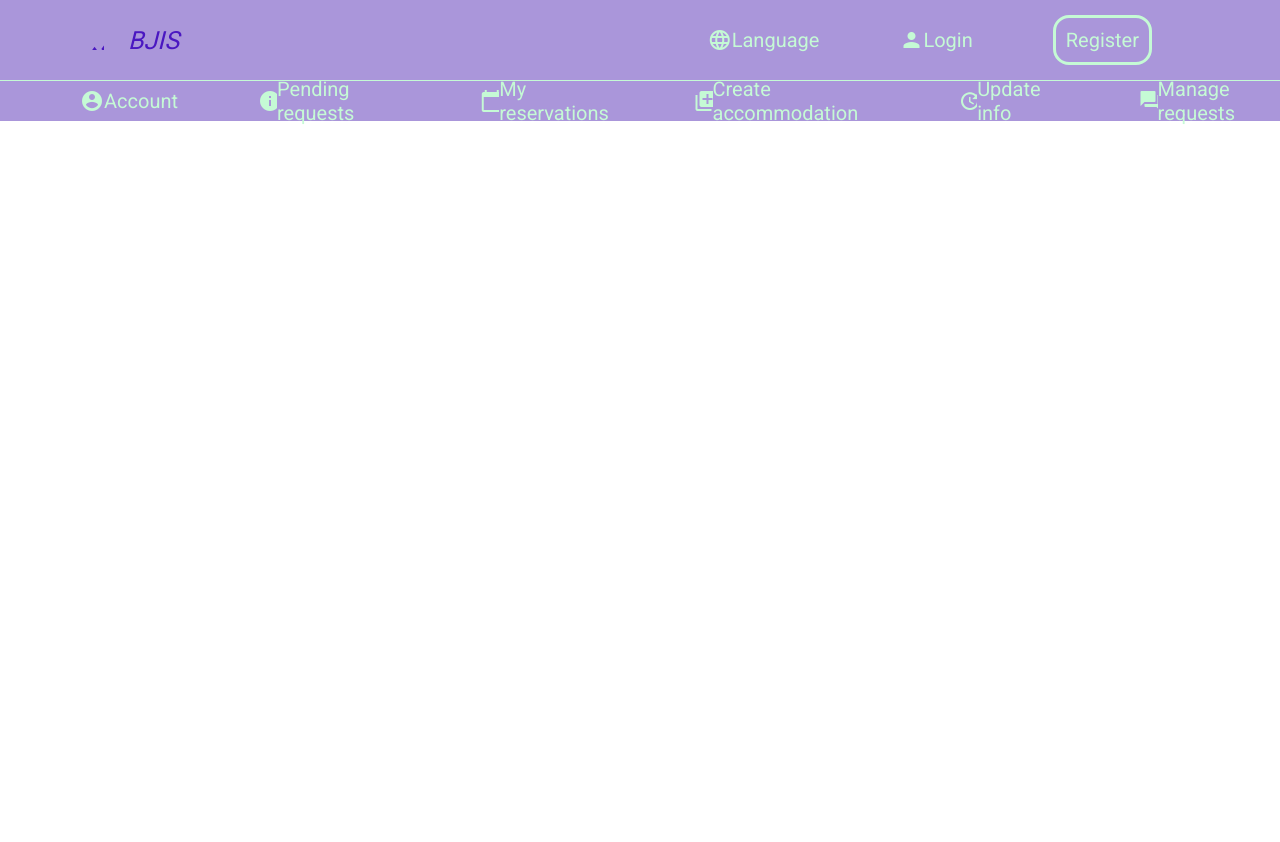
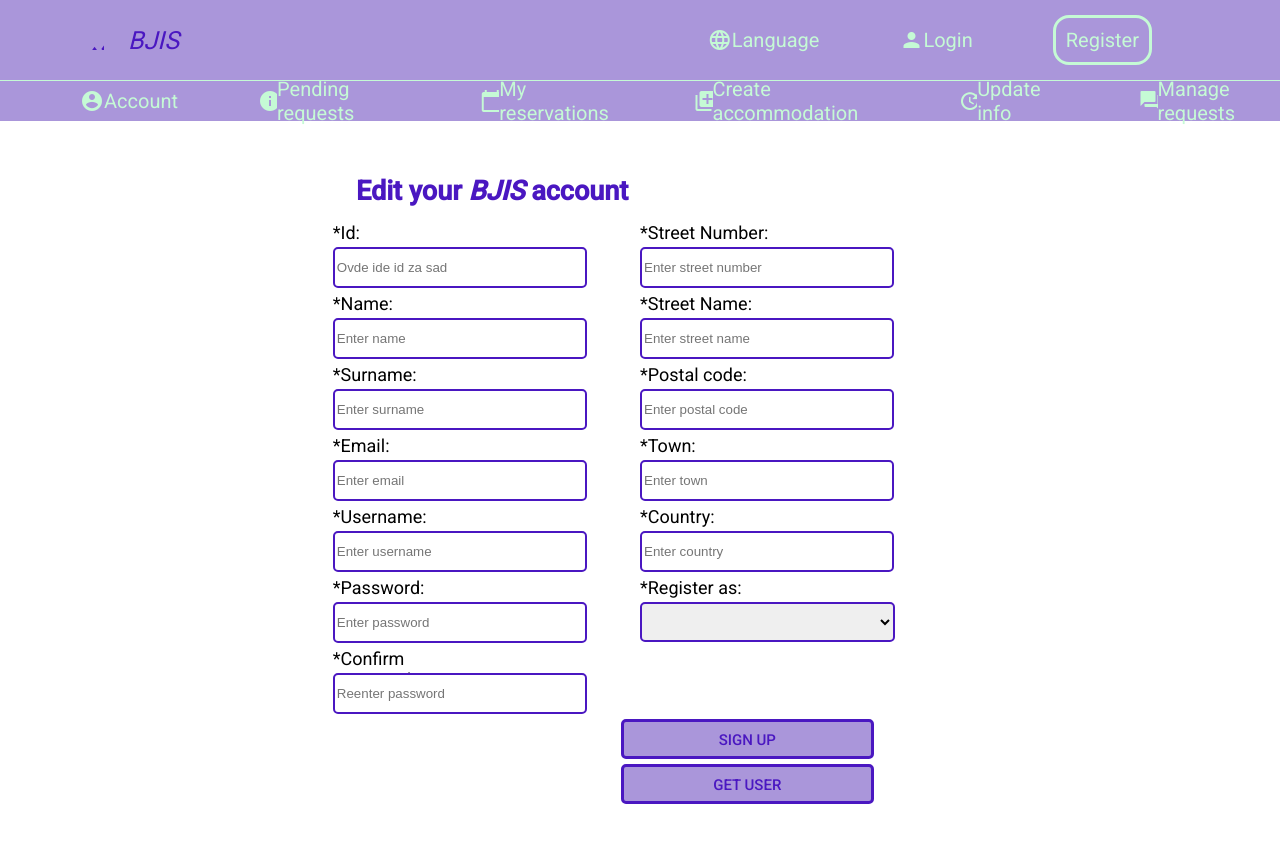
Before and after one commit to XWS-bjis/accommodation-front, an Angular app: page /edit in a window 1280 px wide. Before the commit this address led to /. Shown: the top 842 px of the page. Before the commit the page ends 800 px from the top, so only its background shows below. Built offline with nearby package versions, Linux system fonts and the light colour scheme.

Commit message:
Added edit user data

```diff
--- a/angular.json
+++ b/angular.json
@@ -99,5 +99,8 @@
         }
       }
     }
+  },
+  "cli": {
+    "analytics": false
   }
 }
--- a/src/app/app-routing.module.ts
+++ b/src/app/app-routing.module.ts
@@ -3,11 +3,13 @@ import { RouterModule, Routes } from '@angular/router';
 import { RegisterComponent } from './components/user/register/register.component';
 import { LoginComponent } from './components/user/login/login.component';
 import { CreateAccommodationComponent } from './components/accommodation/create-accommodation/create-accommodation.component';
+import { EditComponent } from './components/user/edit/edit/edit.component';
 
 const routes: Routes = [
   {path: 'register', component: RegisterComponent},
   {path: 'login', component: LoginComponent},
-  {path: 'create-accommodation', component : CreateAccommodationComponent}
+  {path: 'create-accommodation', component : CreateAccommodationComponent},
+  {path: 'edit', component : EditComponent}
 ];
 
 @NgModule({
--- /dev/null
+++ b/src/app/components/user/edit/edit/edit.component.css
@@ -0,0 +1,94 @@
+.register-container{
+    display: flex;
+    justify-content: center;
+    align-items: flex-start;
+    width: 100%;
+    height: 100%;
+    left: 0;
+    top: 0;
+}
+
+.text-container{
+    font-size: 18px;
+    display: flex;
+    justify-content: flex-start;
+    width: 100%;
+    height: 10%;
+    color: #4a17c1;
+  }
+
+.form-container{
+    width: 60%;
+    height: 80%;
+    margin-top: 2rem;
+    display: flex;
+    justify-content: center;
+    flex-direction: column;
+    align-items: flex-start;
+}
+
+.data-container{
+    font-size: 18px;
+    display: flex;
+    justify-content: center;
+    width: 100%;
+    height: 80%;
+    flex-direction: row;
+}
+
+.btn-container{
+    display: flex;
+    justify-content: center;
+    align-items: flex-end;
+    flex-direction: column;
+    width: 100%;
+    height: 10%;
+}
+
+.signup-btn{
+    width: 33%;
+    background-color: #AA96DA;
+    border-radius: 5px;
+    height: 40px;
+    color: #4a17c1;
+    margin-right: 150px;
+    font-size: 15px;
+    border: 3px solid  #4a17c1;
+}
+
+.signup-btn:hover{
+    cursor: pointer;
+    background-color: #C5FAD5;
+}
+
+.left-data-container, .right-data-container{
+    width: 40%;
+    display: flex;
+    flex-direction: column;
+    justify-content: flex-start;
+    align-items: flex-start;
+}
+
+.text-input{
+    width: 80%;
+    height: 35px;
+    border: 2px solid #4a17c1;
+    border-radius: 5px;
+  }
+
+.select-role{
+    width: 83%;
+    height: 40px;
+    border-radius: 5px;
+    border: 2px solid #4a17c1;
+}
+
+.form-label{
+    width: 50%;
+    height: 25px;
+    margin-top: 5px;
+  }
+
+  h2{
+    margin-left: 100px;
+  }
--- /dev/null
+++ b/src/app/components/user/edit/edit/edit.component.html
@@ -0,0 +1,56 @@
+<div class="register-container">
+    <div class="form-container">
+        <div class="text-container">
+            <h2>Edit your <i>BJIS</i> account</h2>
+        </div>
+        <div class="data-container">
+            <div class="left-data-container">
+                <label class="form-label" for="id">*Id:</label>
+                <input matInput class="text-input" type="text" name="id" placeholder="Ovde ide id za sad" id="id" [(ngModel)]="id" required>
+                <label class="form-label" for="username">*Name:</label>
+                <input matInput class="text-input" type="text" name="name" placeholder="Enter name" id="name" [(ngModel)]="user.name" required>
+                <label class="form-label" for="surname">*Surname:</label>
+                <input matInput class="text-input" type="text"  name="surname" placeholder="Enter surname" id="surname" [(ngModel)]="user.surname" required>
+
+                <label class="form-label" for="email">*Email:</label>
+                <input matInput class="text-input" type="text" name="email" placeholder="Enter email" id="email" [(ngModel)]="user.email" required>
+                <label class="form-label" for="username">*Username:</label>
+                <input matInput class="text-input" type="text"  name="username" placeholder="Enter username" id="username" [(ngModel)]="user.username" required>
+
+                <label class="form-label" for="password">*Password:</label>
+                <input matInput class="text-input" type="password" name="password" placeholder="Enter password" id="password" [(ngModel)]="user.password" required>
+                <label class="form-label" for="repeatPass">*Confirm password:</label>
+                <input matInput class="text-input" type="password"  name="repeatPass" placeholder="Reenter password" id="repeatPass" required>
+
+            </div>
+            <div class="right-data-container">
+                <label class="form-label" for="streetNumber">*Street Number:</label>
+                <input matInput class="text-input" type="text" name="streetNumber" placeholder="Enter street number" id="streetNumber" [(ngModel)]="address.streetNumber"  required>
+                <label class="form-label" for="streetName">*Street Name:</label>
+                <input matInput class="text-input" type="text"  name="streetName" placeholder="Enter street name" id="streetName" [(ngModel)]="address.streetName" required>
+
+                <label class="form-label" for="postalCode">*Postal code:</label>
+                <input matInput class="text-input" type="text" name="postalCode" placeholder="Enter postal code" id="postalCode" [(ngModel)]="address.postalCode" required>
+                <label class="form-label" for="town">*Town:</label>
+                <input matInput class="text-input" type="text"  name="town" placeholder="Enter town" id="town" [(ngModel)]="address.town" required>
+
+                <label class="form-label" for="country">*Country:</label>
+                <input class="text-input" type="text" name="country" placeholder="Enter country" id="country" [(ngModel)]="address.country" required>
+
+                <label class="form-label">*Register as:</label>
+                <select class="select-role" [(ngModel)]="user.role">
+                    <option value="HOST">HOST</option>
+                    <option value="GUEST">GUEST</option>
+                </select>
+            </div>
+
+        </div>
+        <div class="btn-container">
+            <button mat-flat-button type="button" class="signup-btn" (click)="saveUser()">SIGN UP</button>
+            <button mat-flat-button type="button" class="signup-btn" style="margin-top: 5px;" (click)="getUser()">GET USER</button>
+
+
+        </div>
+    </div>
+
+</div>
--- /dev/null
+++ b/src/app/components/user/edit/edit/edit.component.ts
@@ -0,0 +1,42 @@
+import { Component, OnInit } from '@angular/core';
+import { Address, User } from '../../model/register.model';
+import { Router } from '@angular/router';
+import { UserService } from '../../service/user.service';
+
+@Component({
+  selector: 'app-edit',
+  templateUrl: './edit.component.html',
+  styleUrls: ['./edit.component.css']
+})
+export class EditComponent implements OnInit {
+
+  public user: User = {} as User;
+  public address: Address = {} as Address;
+  public id:string = "";
+
+  constructor(private router: Router, private userService: UserService) { }
+
+  ngOnInit(): void {
+  }
+
+  saveUser() {
+    this.user.address = this.address;
+    this.userService.update(this.id, this.user).subscribe(
+      response => {
+        console.log('User successfully updated:', this.user);
+      },
+      error => {
+        console.error('Error occured:', error);
+      }
+    );
+  }
+
+  getUser(){
+    this.userService.getById(this.id).subscribe((data) =>{
+      this.user = data;
+      this.address = data.address;
+      console.log(this.user)
+    });
+  }
+
+}
--- /dev/null
+++ b/src/app/components/user/service/user.service.ts
@@ -0,0 +1,25 @@
+import { HttpClient, HttpHeaders } from '@angular/common/http';
+import { Injectable } from '@angular/core';
+import { User } from '../model/register.model';
+import { Observable } from 'rxjs';
+
+
+const baseUrl = 'http://localhost:8080/api/v1/user';
+const headers: HttpHeaders = new HttpHeaders({'Content-Type':'application/json'});
+
+@Injectable({
+  providedIn: 'root'
+})
+export class UserService {
+
+  constructor(private http: HttpClient) { }
+
+  public update(id: string,  user: User): Observable<User> {
+    return this.http.put<User>(`${baseUrl}/${id}`, JSON.stringify(user), {headers:headers});
+  }
+
+  public getById(id: string): Observable<User> {
+    return this.http.get<User>(`${baseUrl}/find/${id}`, {headers:headers});
+  }
+
+}
--- a/src/app/shared/navbar/navbar.component.html
+++ b/src/app/shared/navbar/navbar.component.html
@@ -16,6 +16,6 @@
         <div class="item-container"><mat-icon>info</mat-icon>Pending requests</div>
         <div class="item-container"><mat-icon>calendar_today</mat-icon>My reservations</div>
         <div class="item-container" routerLink="create-accommodation"><mat-icon>library_add</mat-icon>Create accommodation</div>
-        <div class="item-container"><mat-icon>update</mat-icon>Update info</div>
+        <div class="item-container" routerLink="edit"><mat-icon>update</mat-icon>Update info</div>
         <div class="item-container"><mat-icon>question_answer</mat-icon>Manage requests</div>
 </div>
```
Also changed, not shown: src/app/app.module.ts (+6 -3 lines), 2 other files (tests, documents, lock files or other folders).
